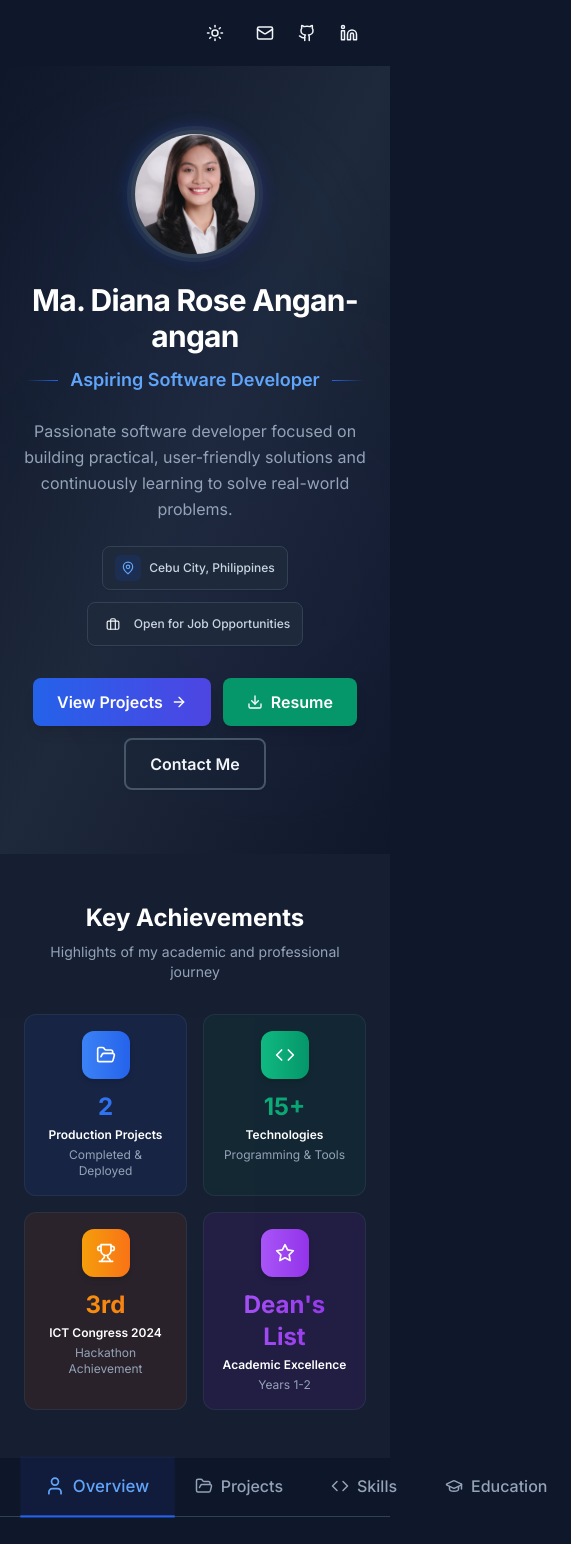
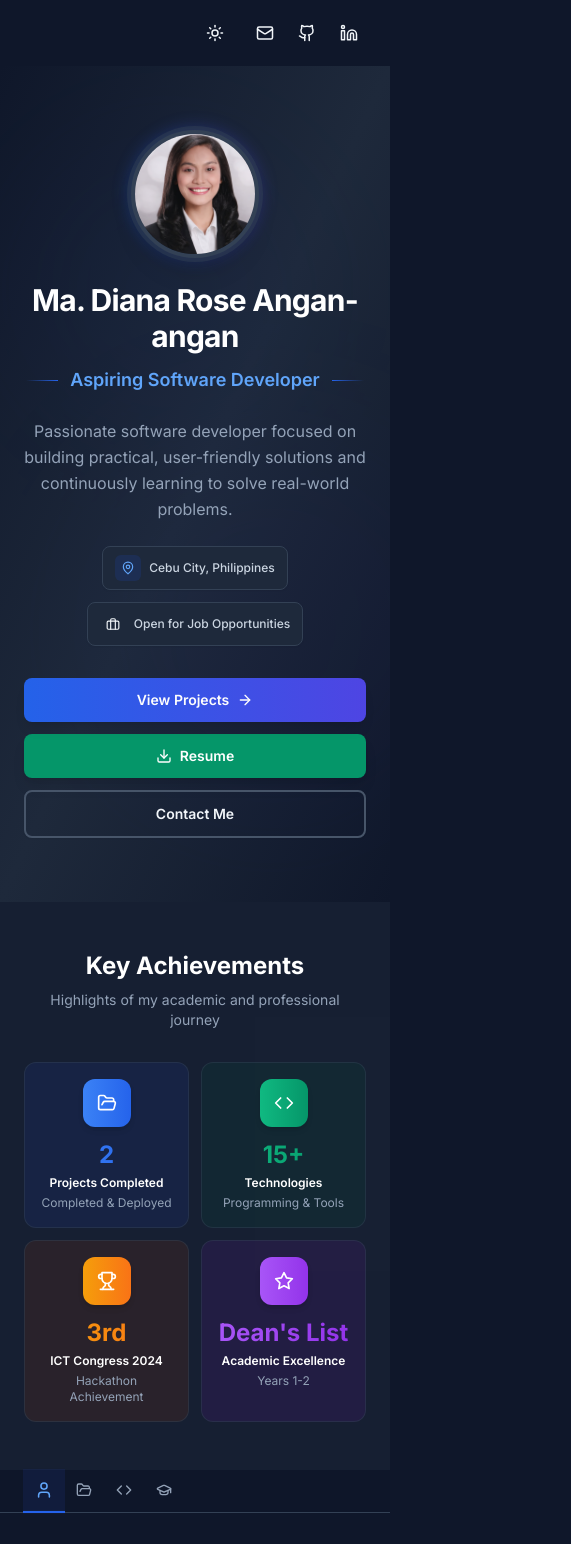
Before and after one commit to dianaangan/github-portfolio, a React (Vite) app: page / in a window 390 px wide. Shown: the top 1544 px of the page, 571 px wide, since content can reach past the window. Built offline with nearby package versions, Linux system fonts and the light colour scheme.

Commit message:
Improve responsive design and change to 'Projects Completed'

```diff
--- a/Portfolio.jsx
+++ b/Portfolio.jsx
@@ -271,10 +271,10 @@ const Portfolio = () => {
               </div>
 
               {/* Enhanced CTA Buttons */}
-              <div className="flex flex-wrap justify-center gap-3 animate-fade-in">
+              <div className="flex flex-col sm:flex-row flex-wrap justify-center gap-3 animate-fade-in">
                 <button
                   onClick={() => scrollToSection('projects')}
-                  className="group bg-gradient-to-r from-blue-600 to-indigo-600 hover:from-blue-700 hover:to-indigo-700 text-white px-6 py-3 rounded-lg font-semibold transition-all duration-300 flex items-center gap-2 shadow-lg hover:shadow-xl hover:-translate-y-0.5 animate-pulse hover:animate-none"
+                  className="group bg-gradient-to-r from-blue-600 to-indigo-600 hover:from-blue-700 hover:to-indigo-700 text-white px-4 sm:px-6 py-3 rounded-lg font-semibold transition-all duration-300 flex items-center justify-center gap-2 shadow-lg hover:shadow-xl hover:-translate-y-0.5 animate-pulse hover:animate-none text-sm sm:text-base"
                 >
                   View Projects
                   <ArrowRight size={16} className="group-hover:translate-x-1 transition-transform duration-300" />
@@ -283,14 +283,14 @@ const Portfolio = () => {
                   href="/github-portfolio/resume.pdf"
                   target="_blank"
                   rel="noopener noreferrer"
-                  className="px-6 py-3 bg-emerald-600 hover:bg-emerald-700 text-white rounded-lg font-semibold transition-all duration-300 hover:-translate-y-0.5 shadow-lg hover:shadow-xl flex items-center gap-2"
+                  className="px-4 sm:px-6 py-3 bg-emerald-600 hover:bg-emerald-700 text-white rounded-lg font-semibold transition-all duration-300 hover:-translate-y-0.5 shadow-lg hover:shadow-xl flex items-center justify-center gap-2 text-sm sm:text-base"
                 >
                   <Download size={16} />
                   Resume
                 </a>
                 <a
                   href="mailto:anganangandianarose@gmail.com"
-                  className="px-6 py-3 border-2 border-slate-300 dark:border-slate-600 hover:border-blue-500 dark:hover:border-blue-400 rounded-lg font-semibold transition-all duration-300 hover:bg-blue-50 dark:hover:bg-blue-900/10 hover:-translate-y-0.5 shadow-sm hover:shadow-md"
+                  className="px-4 sm:px-6 py-3 border-2 border-slate-300 dark:border-slate-600 hover:border-blue-500 dark:hover:border-blue-400 rounded-lg font-semibold transition-all duration-300 hover:bg-blue-50 dark:hover:bg-blue-900/10 hover:-translate-y-0.5 shadow-sm hover:shadow-md text-sm sm:text-base"
                 >
                   Contact Me
                 </a>
@@ -308,12 +308,12 @@ const Portfolio = () => {
             <p className="text-slate-600 dark:text-slate-400 text-sm">Highlights of my academic and professional journey</p>
           </div>
 
-          <div className="grid grid-cols-2 md:grid-cols-4 gap-4">
+          <div className="grid grid-cols-2 md:grid-cols-4 gap-3 sm:gap-4">
             {[
               {
                 icon: FolderOpen,
                 number: '2',
-                label: 'Production Projects',
+                label: 'Projects Completed',
                 desc: 'Completed & Deployed',
                 gradient: 'from-blue-500 to-blue-600',
                 bg: 'bg-blue-50 dark:bg-blue-900/20'
@@ -371,14 +371,14 @@ const Portfolio = () => {
               <button
                 key={id}
                 onClick={() => scrollToSection(id)}
-                className={`flex items-center gap-2 px-6 py-4 border-b-2 font-medium transition-all duration-300 hover:scale-105 transform ${
+                className={`flex items-center gap-1 sm:gap-2 px-3 sm:px-6 py-3 sm:py-4 border-b-2 font-medium transition-all duration-300 hover:scale-105 transform text-xs sm:text-sm ${
                   activeTab === id
                     ? 'border-blue-600 text-blue-600 dark:text-blue-400 bg-blue-50/50 dark:bg-blue-900/20 scale-105'
                     : 'border-transparent text-slate-600 dark:text-slate-400 hover:text-slate-900 dark:hover:text-slate-100 hover:bg-slate-50 dark:hover:bg-slate-800/50'
                 }`}
               >
-                <Icon size={18} className={`transition-transform duration-300 ${activeTab === id ? 'scale-110' : ''}`} />
-                {label}
+                <Icon size={16} className={`transition-transform duration-300 ${activeTab === id ? 'scale-110' : ''} sm:size-18`} />
+                <span className="hidden sm:inline">{label}</span>
               </button>
             ))}
           </nav>
@@ -386,7 +386,7 @@ const Portfolio = () => {
       </div>
 
       {/* Main Content */}
-      <main className="max-w-6xl mx-auto px-6 py-12">
+      <main className="max-w-6xl mx-auto px-4 sm:px-6 py-8 sm:py-12">
         {/* Overview Tab */}
         {activeTab === 'overview' && (
           <div key={`overview-${animationKey}`} ref={overviewRef} data-section="overview" className="space-y-8 animate-fade-in">
@@ -463,7 +463,7 @@ const Portfolio = () => {
               <p className="text-slate-600 dark:text-slate-400 text-sm">Showcasing my latest projects</p>
             </div>
 
-            <div className="grid lg:grid-cols-2 gap-6">
+            <div className="grid sm:grid-cols-1 lg:grid-cols-2 gap-4 sm:gap-6">
               {projects.map((project, idx) => (
                 <div key={project.id} className="group bg-white dark:bg-slate-800 rounded-xl border border-slate-200 dark:border-slate-700 overflow-hidden hover:shadow-xl transition-all duration-500 hover:-translate-y-1 animate-slide-up" style={{animationDelay: `${(idx + 2) * 0.1}s`}}>
                   {/* Enhanced Project Header */}
@@ -595,7 +595,7 @@ const Portfolio = () => {
               <p className="text-slate-600 dark:text-slate-400 text-sm">Technologies and tools I work with</p>
             </div>
 
-            <div className="grid md:grid-cols-2 lg:grid-cols-4 gap-3">
+            <div className="grid grid-cols-1 sm:grid-cols-2 lg:grid-cols-4 gap-3">
               {Object.entries(skills).map(([category, skillList], idx) => {
                 const icons = {
                   'Programming Languages': Code2,
@@ -759,16 +759,16 @@ const Portfolio = () => {
 
       {/* Footer */}
       <footer className="bg-slate-50 dark:bg-slate-800 border-t border-slate-200 dark:border-slate-700 py-12">
-        <div className="max-w-6xl mx-auto px-6">
+        <div className="max-w-6xl mx-auto px-4 sm:px-6">
           <div className="text-center">
-            <h3 className="text-xl font-bold text-slate-900 dark:text-white mb-2">Ready to collaborate?</h3>
-            <p className="text-slate-600 dark:text-slate-400 mb-6">Open for Internships • Part-time • Full-time • Freelance Gigs</p>
-            <div className="flex justify-center gap-4">
+            <h3 className="text-lg sm:text-xl font-bold text-slate-900 dark:text-white mb-2">Ready to collaborate?</h3>
+            <p className="text-slate-600 dark:text-slate-400 mb-6 text-sm sm:text-base">Open for Internships • Part-time • Full-time • Freelance Gigs</p>
+            <div className="flex flex-col sm:flex-row justify-center gap-4">
               <a href="mailto:anganangandianarose@gmail.com"
-                 className="bg-blue-600 hover:bg-blue-700 text-white px-6 py-3 rounded-lg font-medium transition-colors">
+                 className="bg-blue-600 hover:bg-blue-700 text-white px-4 sm:px-6 py-3 rounded-lg font-medium transition-colors text-sm sm:text-base">
                 Get In Touch
               </a>
-              <div className="flex gap-2">
+              <div className="flex justify-center gap-2">
                 <a href="https://github.com/dianaangan" target="_blank" rel="noopener noreferrer"
                    className="p-3 border border-slate-300 dark:border-slate-600 rounded-lg hover:border-slate-400 dark:hover:border-slate-500 transition-colors">
                   <Github size={18} />
@@ -781,7 +781,7 @@ const Portfolio = () => {
             </div>
           </div>
           <div className="mt-8 pt-8 border-t border-slate-200 dark:border-slate-700 text-center">
-            <p className="text-slate-500 dark:text-slate-400 text-sm">
+            <p className="text-slate-500 dark:text-slate-400 text-xs sm:text-sm">
               © 2026 Ma. Diana Rose Angan-angan. Built with React & Tailwind CSS.
             </p>
           </div>
```
Also changed, not shown: 2 other files (tests, documents, lock files or other folders).
